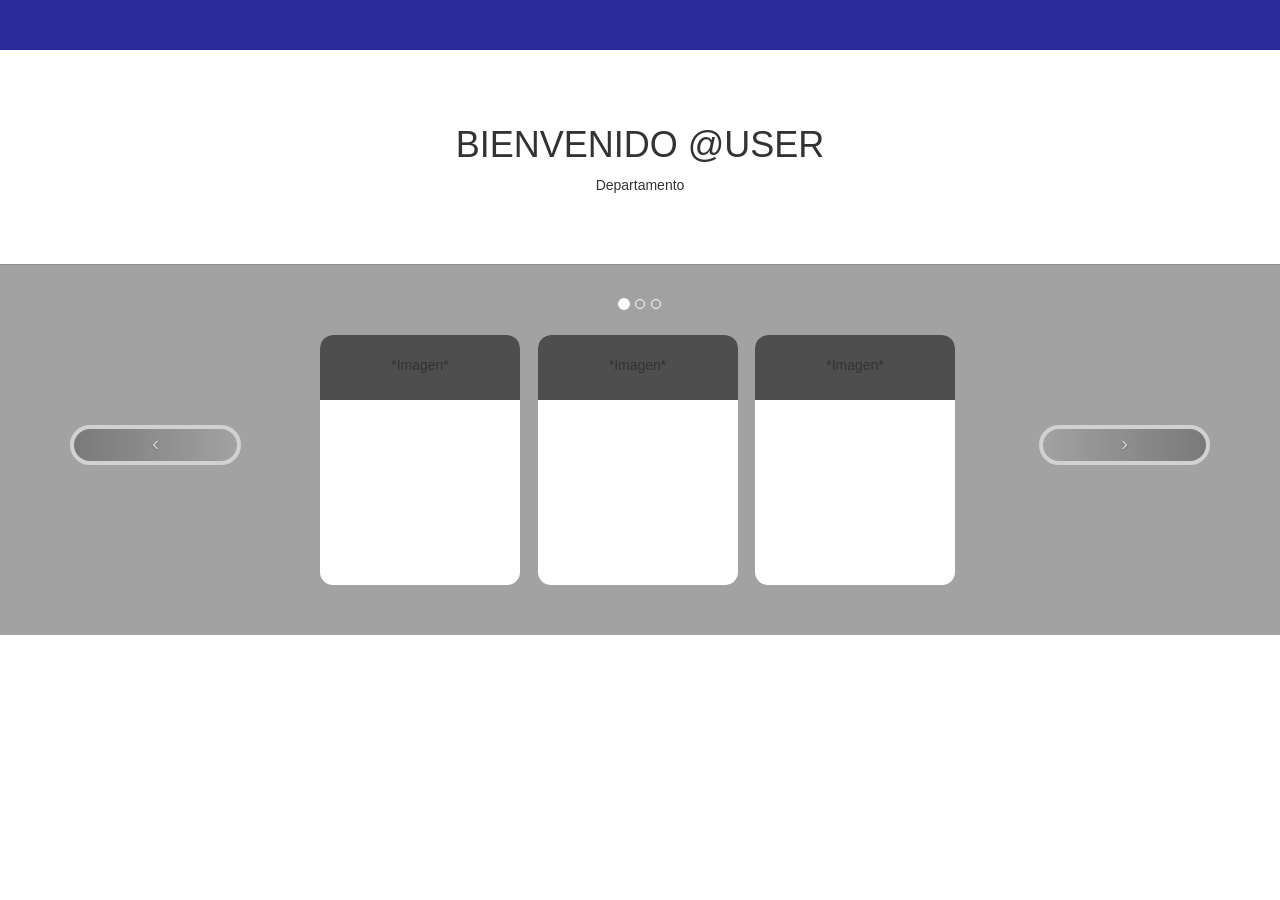
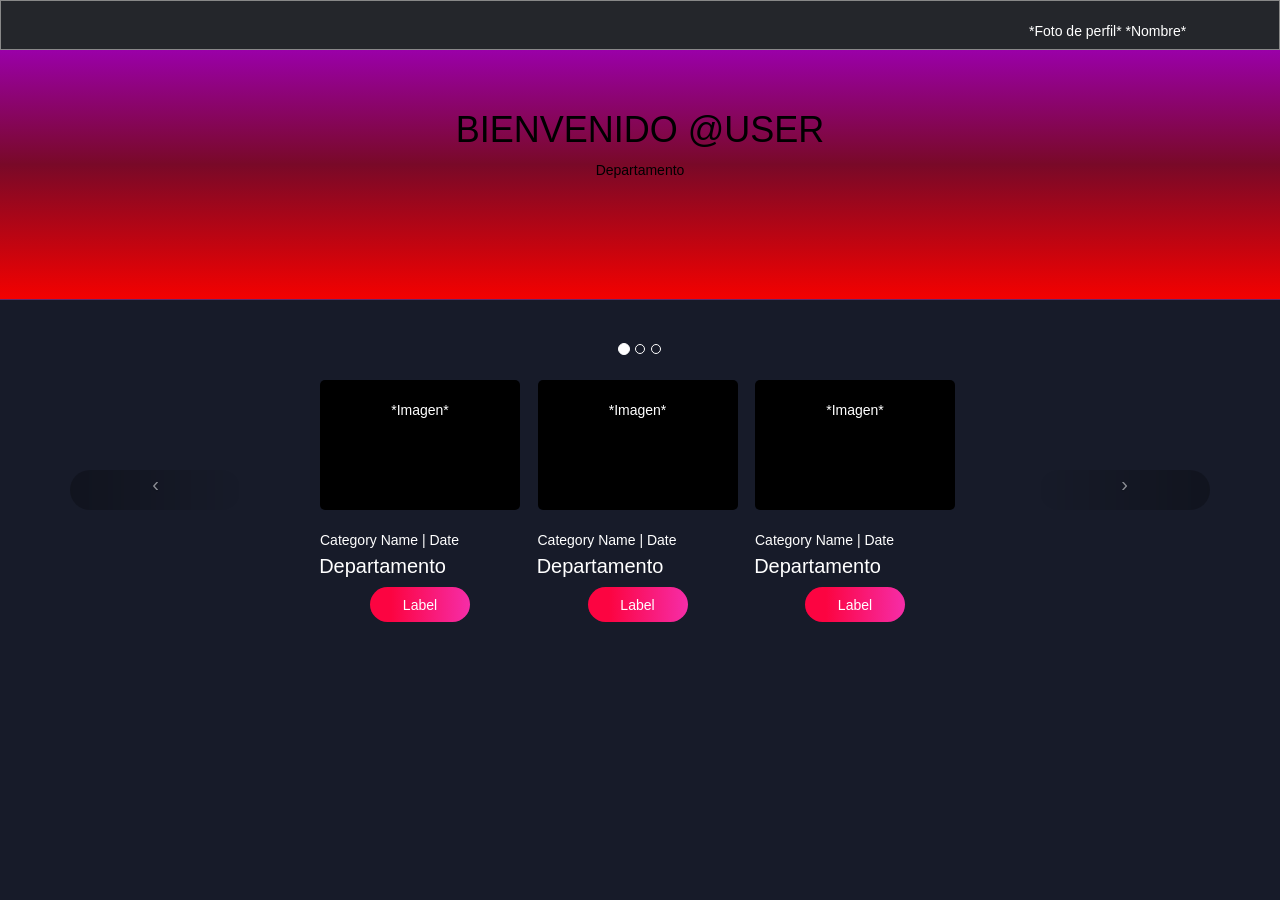
Before and after one commit to JoseCarlosMarRangel/proy-internet-sheyla, a PHP site: page /frontend/index.html in a window 1280 px wide. Before the commit the page ends 635 px from the top, so only its background shows below. Run offline with PHP 8.4, Linux system fonts and the light colour scheme.

Commit message:
saul
cambios

```diff
--- a/frontend/css/indexStyle.css
+++ b/frontend/css/indexStyle.css
@@ -5,17 +5,23 @@
 
 }
 
+body{
+    background-color: #171B29;
+}
 .contenedorPrincipal{
     margin: auto;
     width: auto;
-    height: auto;
+    height: 900px;
+    background-color: #171B29;
+
 }
 
 .barraSuperior{
     margin: auto;
     width: auto;
     height: 50px;
-    background-color: rgb(43, 43, 155);
+    background-color: #24262B;
+    border: 1px solid rgb(136, 136, 136);
 
 }
 
@@ -23,33 +29,32 @@
     float: right;
     height: 50px;
     width: 250px;
-    background-color: aqua;
+    color: white;
 }
 
 .contenedorMedio{
-    margin: auto;
     width: auto;
-    height: 140px;
-    background-color: white;
+    height: 250px;
+    background: rgb(244,1,0);
+    background: linear-gradient(0deg, rgba(244,1,0,1) 0%, rgba(121,9,40,1) 54%, rgba(154,0,168,1) 100%);
     border-bottom: 1px solid rgba(65, 65, 65, 0.603);
+    color: black;
+
 }
 
-.contenedorMedio p{
+.contenedorMedio p, h1{
     text-align: center;
-}
+    font-weight: lighter;
 
-.contenedorMedio h1{
-    text-align: center;
-    margin-top: 75px;
-    font-weight: lighter;
+
 }
 
 .contenedorInferior{
     margin: auto;
     width: auto;
     height: 370px;
-    background-color: rgba(112, 112, 112, 0.651);
-    padding: 10px;
+    background-color: #171B29;
+
 
 }
 
@@ -57,25 +62,40 @@
     float: left;
     width: 200px;
     height: 250px;
-    background-color: rgb(255, 255, 255);
     border-radius: 13px 13px 13px 13px;
     margin-top: 60px;
     margin-left: 100px;
+    color: white;
 
 }
 
+.contenedorInferior .departamentos h1{
+    font-size: 20px;
+    margin-left: -75px;
+    margin-top: -5px;
+}
+
+.label{
+    margin-left: 100px;
+}
 .contenedorInferior .departamentos .departamentoImagen{
     margin: auto;
     width: auto;
-    height: 65px;
-    background-color: rgb(78, 78, 78);
-    border-radius: 13px 13px 0px 0px;
+    height: 130px;
+    background-color: rgb(0, 0, 0);
+    border-radius: 5px 5px 5px 5px;
 }
 
-
-
-
-
+button{
+    background: rgb(252,4,65);
+    background: linear-gradient(90deg, rgba(252,4,65,1) 21%, rgba(246,45,168,1) 100%);
+    width: 100px;
+    height: 35px;
+    border-radius: 20px 20px 20px 20px;
+    border: none;
+    font-weight:bolder;
+    color: white;
+}
 
 .carousel {
     margin-bottom: 0;
@@ -86,11 +106,14 @@
 	left: -12px;
     height: 40px;
 	width: 40px;
-    border: 4px solid #FFFFFF;
     border-radius: 23px 23px 23px 23px;
     margin-top: 150px;
 }
 .carousel-control.right {
+	right: -12px;
+}
+
+.carousel-control.left {
 	right: -12px;
 }
 /* The indicators */
@@ -100,10 +123,3 @@
 	bottom: -10px;
 	margin-right: -19px;
 }
-/* The colour of the indicators */
-.carousel-indicators li {
-	background: #cecece;
-}
-.carousel-indicators .active {
-background: #428bca;
-}
--- a/frontend/index.html
+++ b/frontend/index.html
@@ -13,20 +13,23 @@
 <body>
     <div class="contenedorPrincipal">
         <div class="barraSuperior">
-
+            <div class="barraSuperiorUsuario">
+                <br>
+                *Foto de perfil* *Nombre*
+            </div>
         </div>
-
         <div class="contenedorMedio">
+            <br><br>
             <h1>BIENVENIDO @USER</h1>
             <p>Departamento</p>
         </div>
 
         <div class="contenedorInferior">
+            <br>
             <div class="container">
                 <div class="row">
                     <div class="col-md-12">
                             <div id="Carousel" class="carousel slide">
-
                             <ol class="carousel-indicators">
                                 <li data-target="#Carousel" data-slide-to="0" class="active"></li>
                                 <li data-target="#Carousel" data-slide-to="1"></li>
@@ -44,6 +47,12 @@
                                             <br>
                                             <center>*Imagen*</center>
                                         </div>
+                                        <br>
+                                        <p>Category Name | Date</p>
+                                        <h1>Departamento</h1>
+                                        <center>
+                                        <button>Label</button>
+                                        </center>
                                     </div>
                                   </div>
                                   <div class="col-md-3">
@@ -52,6 +61,12 @@
                                             <br>
                                             <center>*Imagen*</center>
                                         </div>
+                                        <br>
+                                        <p>Category Name | Date</p>
+                                        <h1>Departamento</h1>
+                                        <center>
+                                        <button>Label</button>
+                                        </center>
                                     </div>
                                   </div>
                                   <div class="col-md-3">
@@ -60,6 +75,13 @@
                                             <br>
                                             <center>*Imagen*</center>
                                         </div>
+                                        <br>
+                                        <p>Category Name | Date</p>
+                                        <h1>Departamento</h1>
+
+                                        <center>
+                                        <button>Label</button>
+                                        </center>
                                     </div>
                                   </div>
                                   </div><!--.row-->
@@ -73,6 +95,13 @@
                                                 <br>
                                                 <center>*Imagen*</center>
                                             </div>
+                                            <br>
+                                        <p>Category Name | Date</p>
+                                        <h1>Departamento</h1>
+
+                                        <center>
+                                        <button>Label</button>
+                                        </center>
                                         </div>
                                     </div>
                                     <div class="col-md-3">
@@ -81,7 +110,14 @@
                                                 <br>
                                                 <center>*Imagen*</center>
                                             </div>
-                                        </div>
+                                            <br>
+                                        <p>Category Name | Date</p>
+                                        <h1>Departamento</h1>
+
+                                        <center>
+                                        <button>Label</button>
+                                        </center>
+                                    </div>
                                     </div>
                                     <div class="col-md-3">
                                         <div class="departamentos">
@@ -89,6 +125,13 @@
                                                 <br>
                                                 <center>*Imagen*</center>
                                             </div>
+                                            <br>
+                                        <p>Category Name | Date</p>
+                                        <h1>Departamento</h1>
+
+                                        <center>
+                                        <button>Label</button>
+                                        </center>
                                         </div>
                                     </div>
                                     </div><!--.row-->
@@ -102,6 +145,13 @@
                                                 <br>
                                                 <center>*Imagen*</center>
                                             </div>
+                                            <br>
+                                        <p>Category Name | Date</p>
+                                        <h1>Departamento</h1>
+
+                                        <center>
+                                        <button>Label</button>
+                                        </center>
                                         </div>
                                     </div>
                                     <div class="col-md-3">
@@ -110,6 +160,13 @@
                                                 <br>
                                                 <center>*Imagen*</center>
                                             </div>
+                                            <br>
+                                        <p>Category Name | Date</p>
+                                        <h1>Departamento</h1>
+
+                                        <center>
+                                        <button>Label</button>
+                                        </center>
                                         </div>
                                     </div>
                                     <div class="col-md-3">
@@ -118,6 +175,12 @@
                                                 <br>
                                                 <center>*Imagen*</center>
                                             </div>
+                                            <br>
+                                        <p>Category Name | Date</p>
+                                        <h1>Departamento</h1>
+                                        <center>
+                                        <button>Label</button>
+                                        </center>
                                         </div>
                                     </div>
                                 </div><!--.row-->
@@ -127,6 +190,7 @@
                               <a data-slide="prev" href="#Carousel" class="left carousel-control">‹</a>
                               <a data-slide="next" href="#Carousel" class="right carousel-control">›</a>
                             </div><!--.Carousel-->
+
                     </div>
                 </div>
             </div><!--.container-->
```
